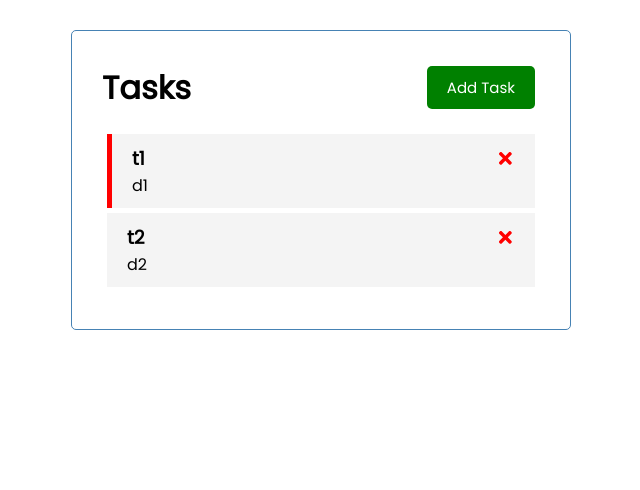
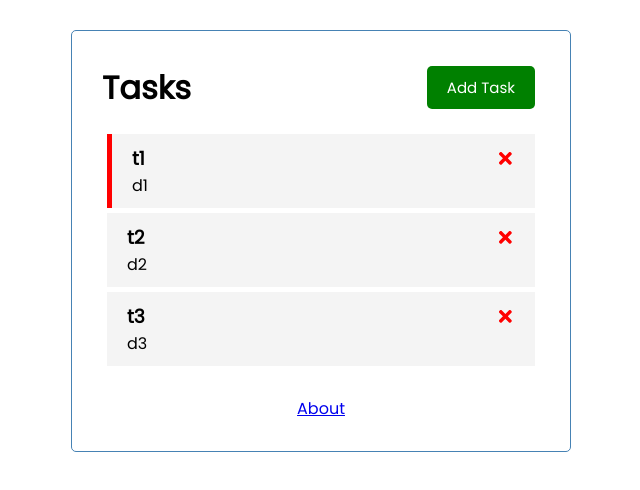
Before and after one commit to avinashgazula/react-tasks, a React (Create React App) app: page / in a window 1280 px wide. Shown: the top 490 px of the page, without its empty margins (319-959 px from the left). Built offline with nearby package versions, Linux system fonts and the light colour scheme; data requests are answered from the project's data file.

Commit message:
Added json server and routes

```diff
--- /dev/null
+++ b/db.json
@@ -0,0 +1,22 @@
+{
+  "tasks": [
+    {
+      "id": 1,
+      "name": "t1",
+      "day": "d1",
+      "important": true
+    },
+    {
+      "name": "t2",
+      "day": "d2",
+      "important": false,
+      "id": 2
+    },
+    {
+      "name": "t3",
+      "day": "d3",
+      "important": false,
+      "id": 3
+    }
+  ]
+}
--- a/package.json
+++ b/package.json
@@ -6,9 +6,11 @@
     "@testing-library/jest-dom": "^5.11.9",
     "@testing-library/react": "^11.2.5",
     "@testing-library/user-event": "^12.8.1",
+    "json-server": "^0.16.3",
     "react": "^17.0.1",
     "react-dom": "^17.0.1",
     "react-icons": "^4.2.0",
+    "react-router-dom": "^5.2.0",
     "react-scripts": "4.0.3",
     "web-vitals": "^1.1.0"
   },
@@ -16,7 +18,8 @@
     "start": "react-scripts start",
     "build": "react-scripts build",
     "test": "react-scripts test",
-    "eject": "react-scripts eject"
+    "eject": "react-scripts eject",
+    "server": "json-server --watch db.json --port 8000"
   },
   "eslintConfig": {
     "extends": [
--- a/src/App.js
+++ b/src/App.js
@@ -1,16 +1,42 @@
-import { useState } from 'react';
+import { useEffect, useState } from 'react';
+import { BrowserRouter as Router, Route } from 'react-router-dom';
+import About from './components/About';
 import AddTask from './components/AddTask';
+import Footer from './components/Footer';
 import Header from './components/Header';
 import Tasks from './components/Tasks';
 
 function App() {
 
   const [showAddForm, setShowAddForm] = useState(false)
-  const [tasks, setTasks] = useState([{ id: 1, name: "t1", day: "d1", important: true }, { id: 2, name: "t2", day: "d2", important: false }])
+  const [tasks, setTasks] = useState([])
 
-  const addTask = (task) => {
-    const id = Math.ceil(Math.random() * 100000)
-    const newTask = { ...task, id }
+  useEffect(() => {
+
+    const getTasksFromServer = async () => {
+      const tasksFromServer = await fetchTasks()
+      setTasks(tasksFromServer)
+    }
+
+    getTasksFromServer()
+  }, [])
+
+  const fetchTasks = async () => {
+    const res = await fetch('http://localhost:8000/tasks')
+    const data = await res.json()
+
+    return data
+  }
+
+  const addTask = async (task) => {
+
+    const res = await fetch('http://localhost:8000/tasks', {
+      method: 'POST',
+      headers: { 'Content-type': 'application/json' },
+      body: JSON.stringify(task)
+    })
+
+    const newTask = await res.json()
     setTasks([...tasks, newTask])
   }
 
@@ -18,20 +44,55 @@ function App() {
     setShowAddForm(!showAddForm)
   }
 
-  const deleteTask = (id) => {
+  const deleteTask = async (id) => {
+    await fetch(`http://localhost:8000/tasks/${id}`, { method: 'DELETE' })
     setTasks(tasks.filter(task => task.id !== id))
   }
 
-  const toggleImportant = (id) => {
-    setTasks(tasks.map(task => task.id === id ? { ...task, important: !task.important } : task))
+  const fetchTask = async (id) => {
+    const res = await fetch(`http://localhost:8000/tasks/${id}`)
+    const data = await res.json()
+
+    return data
+  }
+
+  const toggleImportant = async (id) => {
+
+    const currentTask = await fetchTask(id)
+    const updatedTask = { ...currentTask, important: !currentTask.important }
+
+    const res = await fetch(`http://localhost:8000/tasks/${id}`, {
+      method: 'PUT',
+      headers: { 'Content-type': 'application/json' },
+      body: JSON.stringify(updatedTask)
+    })
+
+    const data = await res.json()
+
+    setTasks(tasks.map(task => task.id === id ? { ...task, important: data.important } : task))
   }
 
   return (
-    <div className="container">
-      <Header onToggle={toggleShowAddForm} showAddForm={showAddForm} />
-      {showAddForm && <AddTask onAdd={addTask} />}
-      {tasks.length > 0 ? <Tasks onDelete={deleteTask} onToggle={toggleImportant} tasks={tasks} /> : 'No Tasks Available'}
-    </div>
+    <Router>
+      <div className="container">
+        <Header onToggle={toggleShowAddForm} showAddForm={showAddForm} />
+        <Route
+          path='/'
+          exact
+          render={(props) => (
+            <>
+              {showAddForm && <AddTask onAdd={addTask} />}
+              {tasks.length > 0 ? <Tasks onDelete={deleteTask} onToggle={toggleImportant} tasks={tasks} /> : 'No Tasks Available'}
+            </>
+          )}
+        />
+
+        <Route path="/about" component={About} />
+
+        <Footer />
+      </div>
+    </Router>
+
   );
 }
 
--- /dev/null
+++ b/src/components/About.js
@@ -0,0 +1,14 @@
+import { Link } from "react-router-dom"
+
+const About = () => {
+    return (
+        <>
+            <h3>Version 1.0</h3>
+            <h4>Developed by Avinash Gazula</h4>
+            <Link to="/">Go Back</Link>
+
+        </>
+    )
+}
+
+export default About
--- /dev/null
+++ b/src/components/Footer.js
@@ -0,0 +1,11 @@
+import { Link } from "react-router-dom"
+
+const Footer = () => {
+    return (
+        <footer>
+            <Link to="/about">About</Link>
+        </footer>
+    )
+}
+
+export default Footer
--- a/src/components/Header.js
+++ b/src/components/Header.js
@@ -1,13 +1,16 @@
 import PropTypes from 'prop-types';
+import { useLocation } from 'react-router';
 import Button from './Button';
 
 
 const Header = ({ title, onToggle, showAddForm }) => {
 
+    const location = useLocation()
+
     return (
         <header className="header">
             <h1>{title}</h1>
-            <Button onClick={onToggle} color={showAddForm ? 'red' : 'green'} text={showAddForm ? 'Close' : 'Add Task'} />
+            {location.pathname === "/" && <Button onClick={onToggle} color={showAddForm ? 'red' : 'green'} text={showAddForm ? 'Close' : 'Add Task'} />}
         </header>
     )
 }
```
Also changed, not shown: 1 other file (tests, documents, lock files or other folders).
